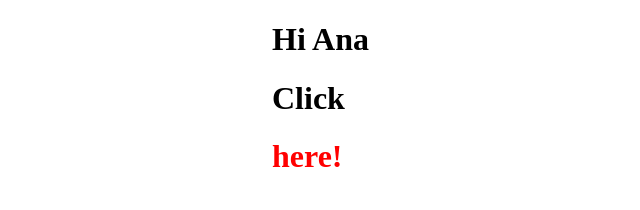
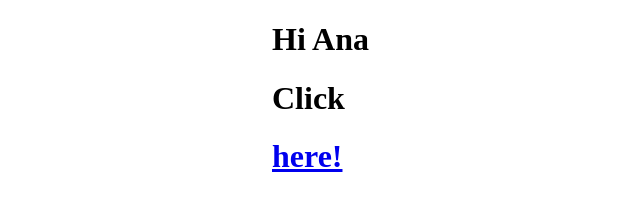
Before and after one commit to jungho1109/anahaha, a plain HTML site: page ana1.html in a window 1280 px wide. Shown: the whole page, without its empty margins (318-958 px from the left). Drawn offline with Linux system fonts and the light colour scheme.

Commit message:
Add files via upload

```diff
--- a/ana1.html
+++ b/ana1.html
@@ -19,7 +19,7 @@
 <body>
     <div>
         <h1>Hi Ana</h1>
-        <h1>Click</h1> <h1><span>here!</span></h1>
+        <h1>Click</h1> <h1><span><a href="ana2.html">here!</a></span></h1>
     </div>
 </body>
 
```
Also changed, not shown: ana2.html (+4 -1 lines).
